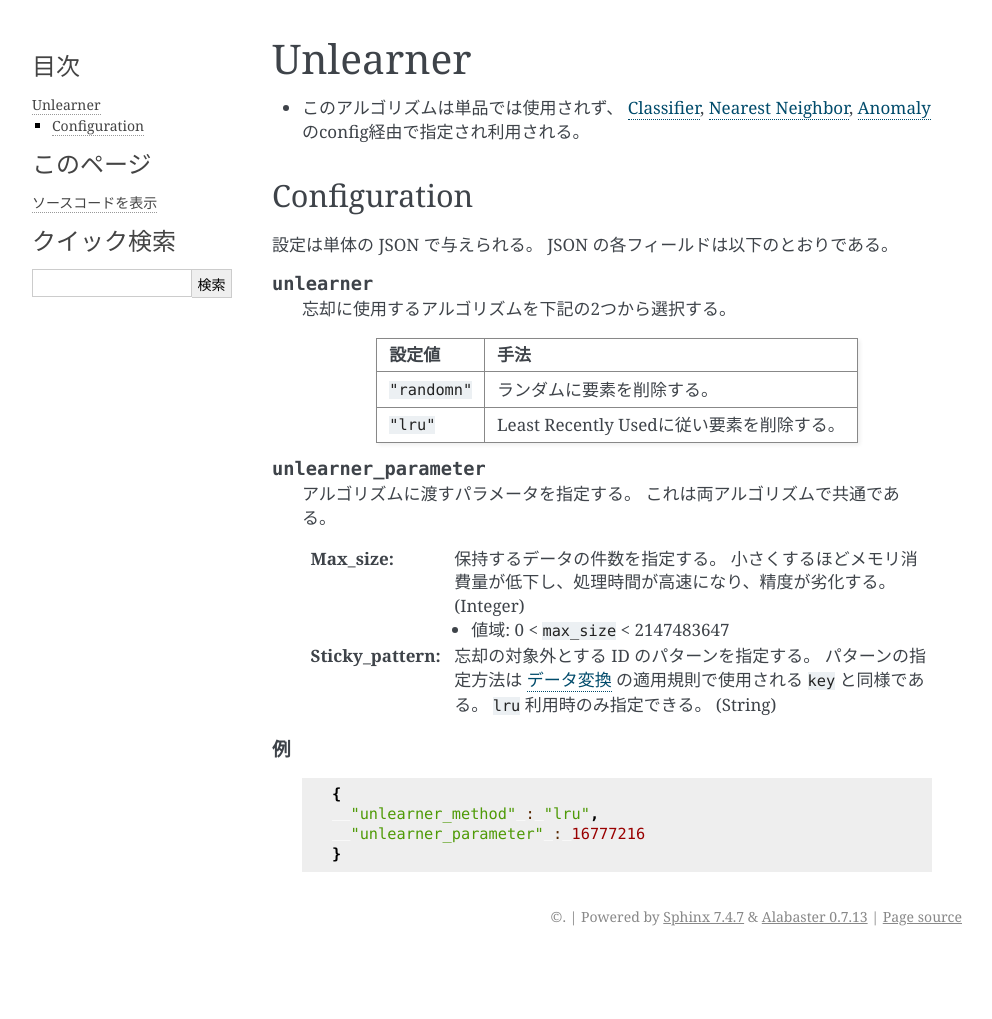
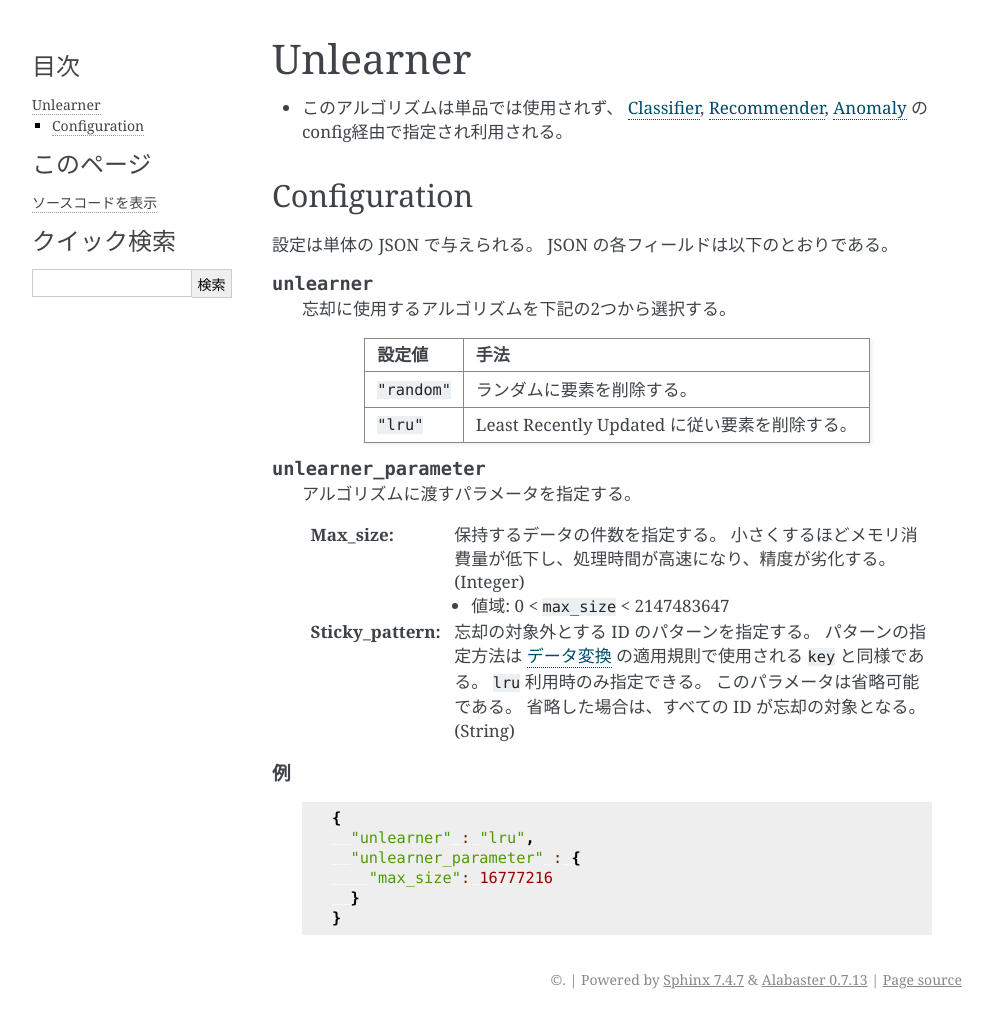
Before and after one commit to jubatus/website, a Sphinx documentation site: the page built from source/ja/api_unlearner.rst, in a window 1280 px wide. Shown: the whole page, without its empty margins (148-1140 px from the left). Built offline with Sphinx 7.4.7, drawn with Linux system fonts in a browser that asks for light colours; the version number could not be read and is left out; before the commit the page ends 956 px from its top, so only the background shows below that.

Commit message:
fix unlearner API reference

```diff
--- a/source/ja/api_unlearner.rst
+++ b/source/ja/api_unlearner.rst
@@ -1,7 +1,7 @@
 Unlearner
 ----------
 
-* このアルゴリズムは単品では使用されず、 :doc:`api_classifier`, :doc:`api_nearest_neighbor`, :doc:`api_anomaly` のconfig経由で指定され利用される。
+* このアルゴリズムは単品では使用されず、 :doc:`api_classifier`, :doc:`api_recommender`, :doc:`api_anomaly` のconfig経由で指定され利用される。
 
 Configuration
 ~~~~~~~~~~~~~
@@ -18,14 +18,13 @@ JSON の各フィールドは以下のとおりである。
       ================ ===================================
       設定値           手法
       ================ ===================================
-      ``"randomn"``    ランダムに要素を削除する。
-      ``"lru"``        Least Recently Usedに従い要素を削除する。
+      ``"random"``     ランダムに要素を削除する。
+      ``"lru"``        Least Recently Updated に従い要素を削除する。
       ================ ===================================
 
 .. describe:: unlearner_parameter
 
    アルゴリズムに渡すパラメータを指定する。
-   これは両アルゴリズムで共通である。
 
    :max_size:
      保持するデータの件数を指定する。
@@ -38,6 +37,8 @@ JSON の各フィールドは以下のとおりである。
      忘却の対象外とする ID のパターンを指定する。
      パターンの指定方法は :doc:`fv_convert` の適用規則で使用される ``key`` と同様である。
      ``lru`` 利用時のみ指定できる。
+     このパラメータは省略可能である。
+     省略した場合は、すべての ID が忘却の対象となる。
      (String)
 
 .. describe:: 例
@@ -45,6 +46,8 @@ JSON の各フィールドは以下のとおりである。
    .. code-block:: javascript
 
       {
-        "unlearner_method" : "lru",
-        "unlearner_parameter" : 16777216
+        "unlearner" : "lru",
+        "unlearner_parameter" : {
+          "max_size": 16777216
+        }
       }
```
Also changed, not shown: source/en/api_unlearner.rst (+7 -6 lines).
